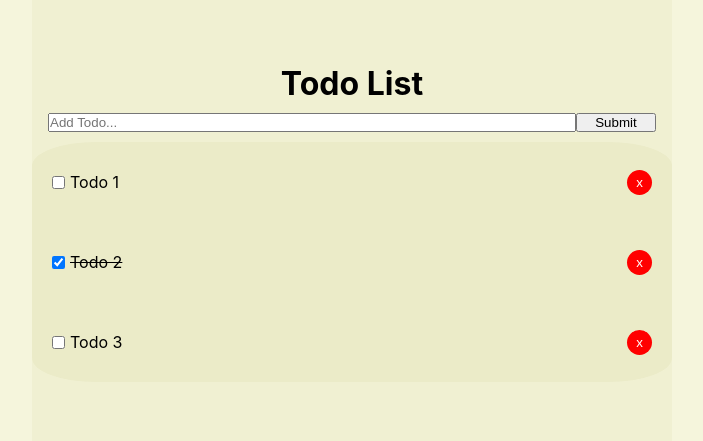
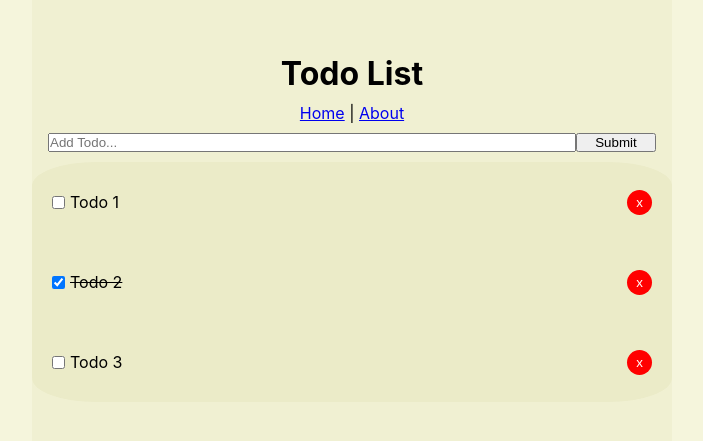
Before and after one commit to eliasfeijo/vue-todo-app, a Vue app: page /#/ in a window 1280 px wide. Shown: the part 177-618 px from the top of the page, without its empty margins (288-991 px from the left). Built offline with nearby package versions, Linux system fonts and the light colour scheme.

Commit message:
Adding router-links to Home and About pages

```diff
--- a/src/components/layout/Header.vue
+++ b/src/components/layout/Header.vue
@@ -1,6 +1,9 @@
 <template>
   <header>
     <h1>Todo List</h1>
+    <span>
+      <router-link to="/">Home</router-link> | <router-link to="/about">About</router-link>
+    </span>
   </header>
 </template>
 
@@ -11,8 +14,13 @@ export default {
 </script>
 
 <style scoped>
+  header{
+    display: flex;
+    flex-direction: column;
+    align-items: center;
+    margin: 10px;
+  }
   h1 {
-    text-align: center;
     margin: 10px;
   }
 </style>
```
